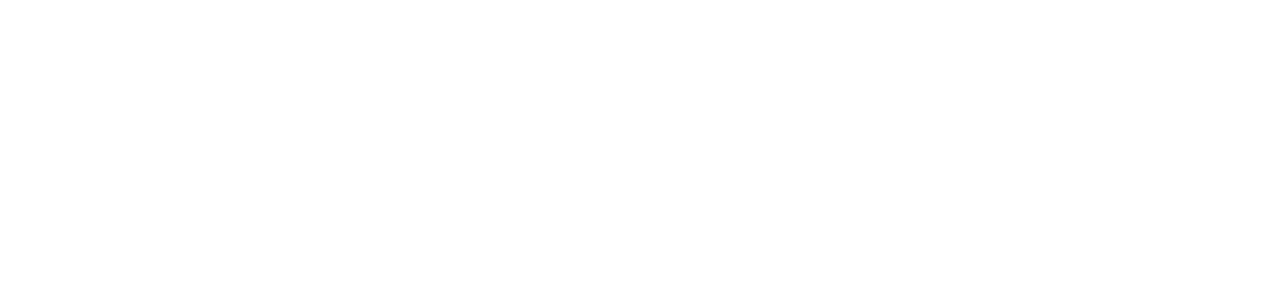
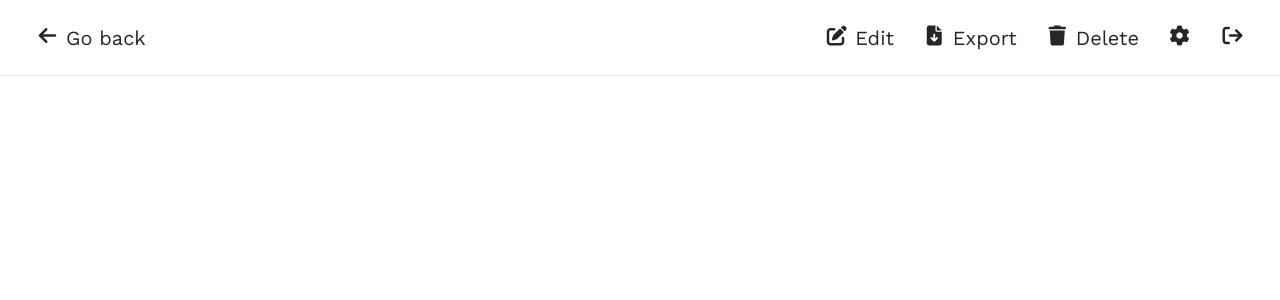
Before and after one commit to bourdier/jotter, a React (Vite) app: page /notes in a window 1280 px wide. Before the commit this address had no page. Shown: the top 300 px of the page. Built offline with nearby package versions, Linux system fonts and the light colour scheme; a web font is replaced by a local one.

Commit message:
Create note

```diff
--- a/src/App.jsx
+++ b/src/App.jsx
@@ -7,6 +7,7 @@ import Signup from './routes/Signup';
 import Usage from './routes/Usage';
 import Dashboard from './routes/Dashboard';
 import Editor from './routes/Editor';
+import Notes from './routes/Notes';
 
 function App() {
   return (
@@ -18,6 +19,7 @@ function App() {
         <Route path="/usage" element={<Usage />} />
         <Route path="/dashboard" element={<Dashboard />} />
         <Route path="/editor" element={<Editor />} />
+        <Route path="/notes" element={<Notes />} />
       </Routes>
     </>
   )
--- a/src/components/Tools.jsx
+++ b/src/components/Tools.jsx
@@ -1,6 +1,4 @@
-export default function EditorTools() {
-
-  let editor = false;
+export default function EditorTools({ editor }) {
 
   const redirection = (path) => {
     window.location = path
--- a/src/routes/Editor.jsx
+++ b/src/routes/Editor.jsx
@@ -1,9 +1,11 @@
 import Tools from "../components/Tools";
 
 export default function Dashboard() {
+  let editor = true;
+
   return (
     <div className="dashboard">
-      <Tools/>
+      <Tools editor={editor}/>
       <div className="dashboard__content">
 
       </div>
--- /dev/null
+++ b/src/routes/Notes.jsx
@@ -0,0 +1,12 @@
+import Tools from "../components/Tools";
+
+export default function Notes() {
+
+  let editor = false;
+
+  return (
+    <div className="notes">
+      <Tools editor={editor} />
+    </div>
+  )
+}
```
